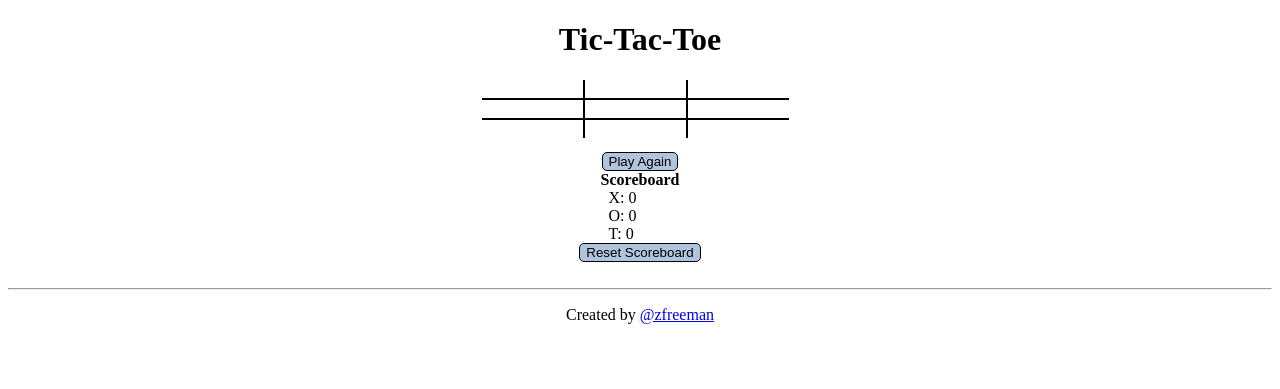
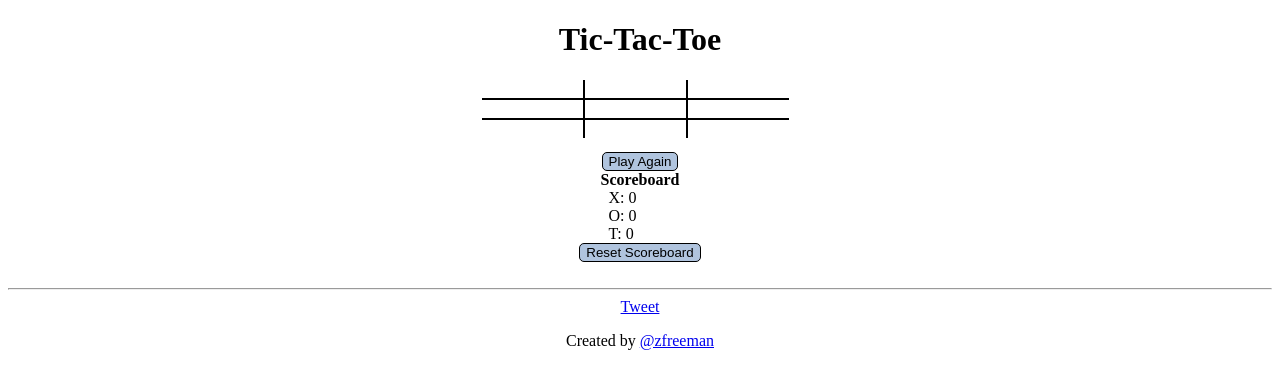
Before and after one commit to zachfreeman/heroku_ttt, a Django app: page / in a window 1280 px wide. Shown: the top 389 px of the page. Run offline with Django 3.2, Linux system fonts and the light colour scheme; some libraries are stand-ins or nearby versions.

Commit message:
Added some functionality for facebook and twitter buttons

```diff
--- a/ttt/templates/ttt/base.html
+++ b/ttt/templates/ttt/base.html
@@ -27,5 +27,7 @@
         {% endblock footer %}
         <p>Created by <a href="http://www.twitter.com/zfreeman" target="_blank">@zfreeman</a></p>
     </div>
+    {% block scripts %}
+    {% endblock scripts %}
 </body>
 </html>
--- a/ttt/templates/ttt/game.html
+++ b/ttt/templates/ttt/game.html
@@ -52,6 +52,21 @@
 {% endblock content %}
 
 {% block footer %}
-    <div class="fb-like" data-href="http://dry-river-2020.herokuapp.com/" data-send="false"
-         data-layout="button_count" data-width="450" data-show-faces="false" data-font="lucida grande"></div>
+    <div class="share">
+        <div class="btn-like">
+            <div class="fb-like" data-href="http://dry-river-2020.herokuapp.com/" data-send="false"
+                 data-layout="button_count" data-width="450" data-show-faces="false" data-font="lucida grande"></div>
+        </div>
+        <div class="btn-tweet">
+            <a href="https://twitter.com/share" class="twitter-share-button" data-url="http://dry-river-2020.herokuapp.com/"
+               data-text="Zach's first webapp - tic tac toe!" data-via="zfreeman">Tweet</a>
+        </div>
+    </div>
 {% endblock footer %}
+
+{% block scripts %}
+    <script>!function(d,s,id){var js,fjs=d.getElementsByTagName(s)[0],p=/^http:/.test(d.location)?'http':'https';
+        if(!d.getElementById(id)){js=d.createElement(s);js.id=id;js.src=p+'://platform.twitter.com/widgets.js';
+        fjs.parentNode.insertBefore(js,fjs);}}(document, 'script', 'twitter-wjs');
+    </script>
+{% endblock scripts %}
```
